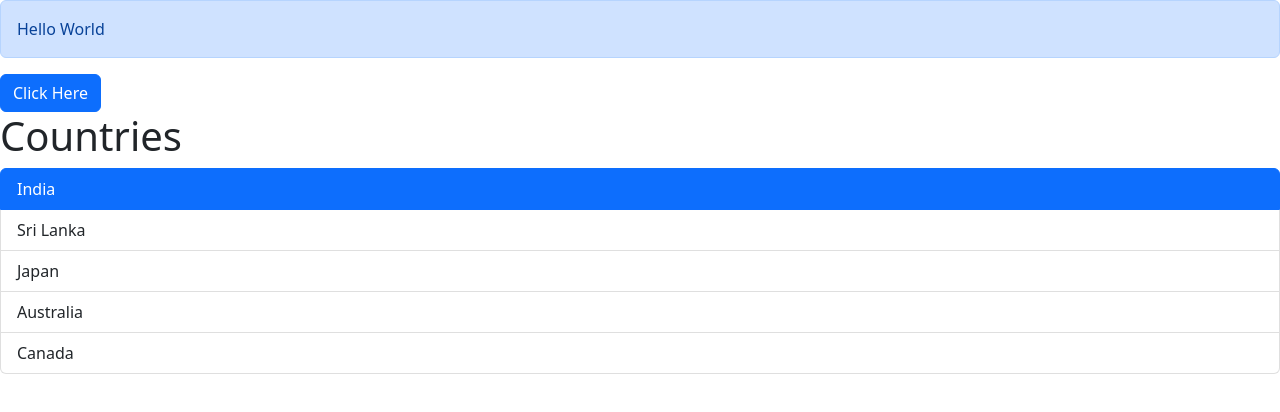
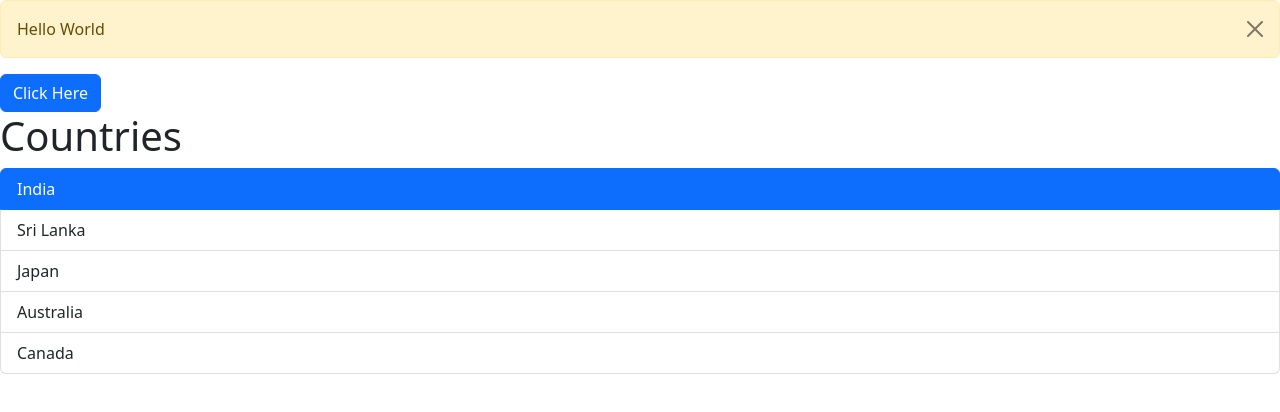
Before and after one commit to ashenud/game-app, a React (Vite) app: page / in a window 1280 px wide. Both pictures are taken after a click on the button "Click Here". Shown: the top 412 px of the page. Built offline with nearby package versions, Linux system fonts and the light colour scheme.

Commit message:
Handle alert behavior using buttons

```diff
--- a/src/App.tsx
+++ b/src/App.tsx
@@ -10,18 +10,24 @@ function App() {
     let citiesList = ['Colombo', 'Matara', 'Galle', 'Kottawa', 'Hokandara'];
 
     const handleSelectItem = (item: String) => {
-      console.log(item);
-    }
+        console.log(item);
+    };
+
+    const [displayAlert, setDisplayAlert] = useState(false);
 
     return (
         <div className='App'>
-            <Alert>
-                Hello <span>World</span>
-            </Alert>
-            <Button onClick={() => console.log('clicked')}>
-                Click Here
-            </Button>
-            <ListGroup heading='Countries' items={countriesList} onSelectItem={handleSelectItem} />
+            {displayAlert && (
+                <Alert onClick={() => setDisplayAlert(false)} >
+                    Hello <span>World</span>
+                </Alert>
+            )}
+            <Button onClick={() => setDisplayAlert(true)}>Click Here</Button>
+            <ListGroup
+                heading='Countries'
+                items={countriesList}
+                onSelectItem={handleSelectItem}
+            />
         </div>
     );
 }
--- a/src/components/Alert.tsx
+++ b/src/components/Alert.tsx
@@ -1,15 +1,26 @@
-import { ReactNode } from "react"
+import { ReactNode } from 'react';
 
 interface Props {
-    children: ReactNode
+    children: ReactNode;
+    onClick: () => void;
 }
 
-function Alert({children}: Props) {
-  return (
-    <div className="alert alert-primary" role="alert">
-        {children}
-    </div>
-  )
+function Alert({ children, onClick }: Props) {
+    return (
+        <div
+            className='alert alert-warning alert-dismissible fade show'
+            role='alert'
+        >
+            {children}
+            <button
+                type='button'
+                className='btn-close'
+                data-bs-dismiss='alert'
+                aria-label='Close'
+                onClick={onClick}
+            ></button>
+        </div>
+    );
 }
 
-export default Alert
+export default Alert;
```
